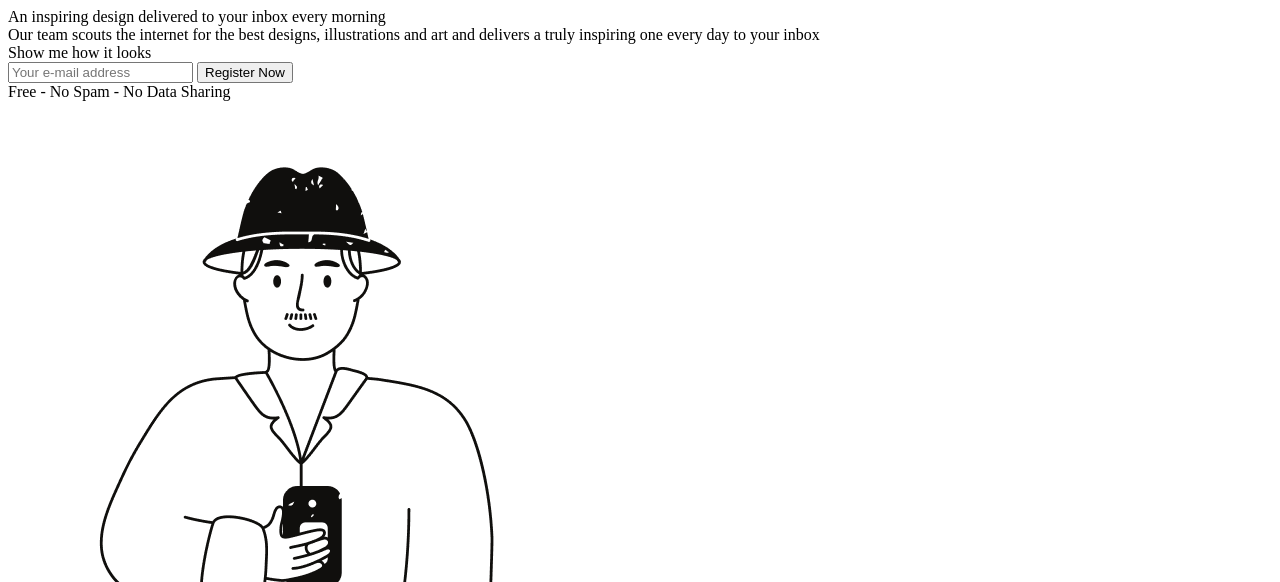
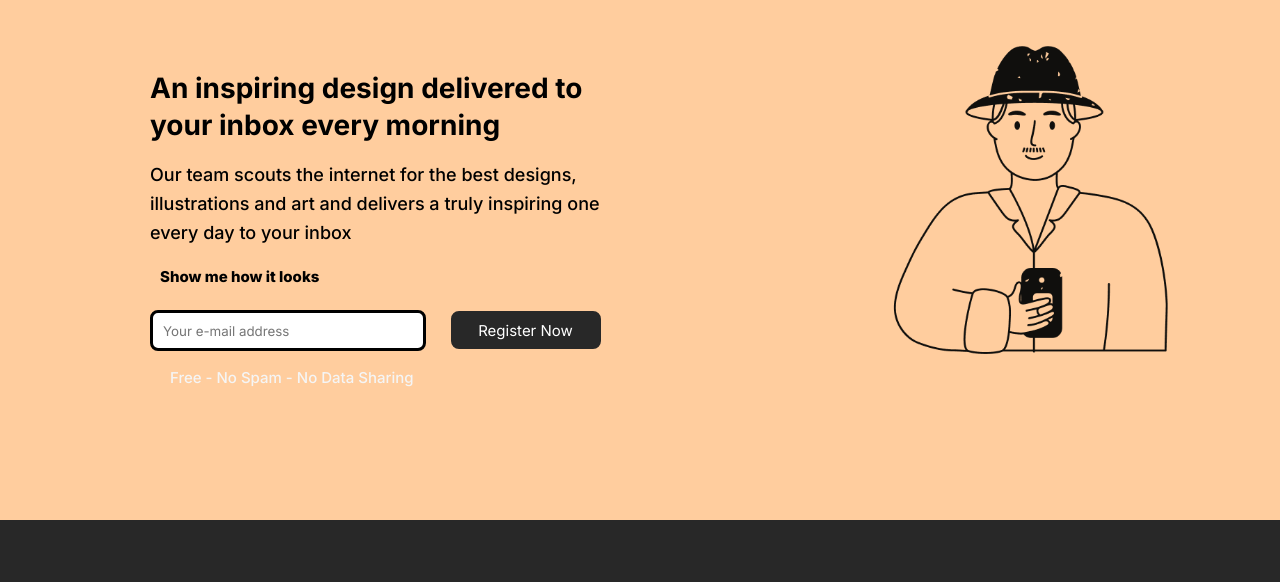
Before and after one commit to AKSHAY230298/Cuvetee_Micro_Project1, a plain HTML site: page index.html in a window 1280 px wide. Shown: the top 582 px of the page. Drawn offline with Linux system fonts and the light colour scheme.

Commit message:
Update index.html

```diff
--- a/index.html
+++ b/index.html
@@ -5,7 +5,7 @@
     <meta charset="UTF-8">
     <meta name="viewport" content="width=device-width, initial-scale=1.0">
     <title>MICRO PROJECT</title>
-    <link rel="stylesheet" href="MicroP.css">
+    <link rel="stylesheet" href="style.css">
     <link rel="preconnect" href="https://fonts.googleapis.com">
     <link rel="preconnect" href="https://fonts.gstatic.com" crossorigin>
     <link href="https://fonts.googleapis.com/css2?family=Inter:wght@100..900&display=swap" rel="stylesheet">
```
